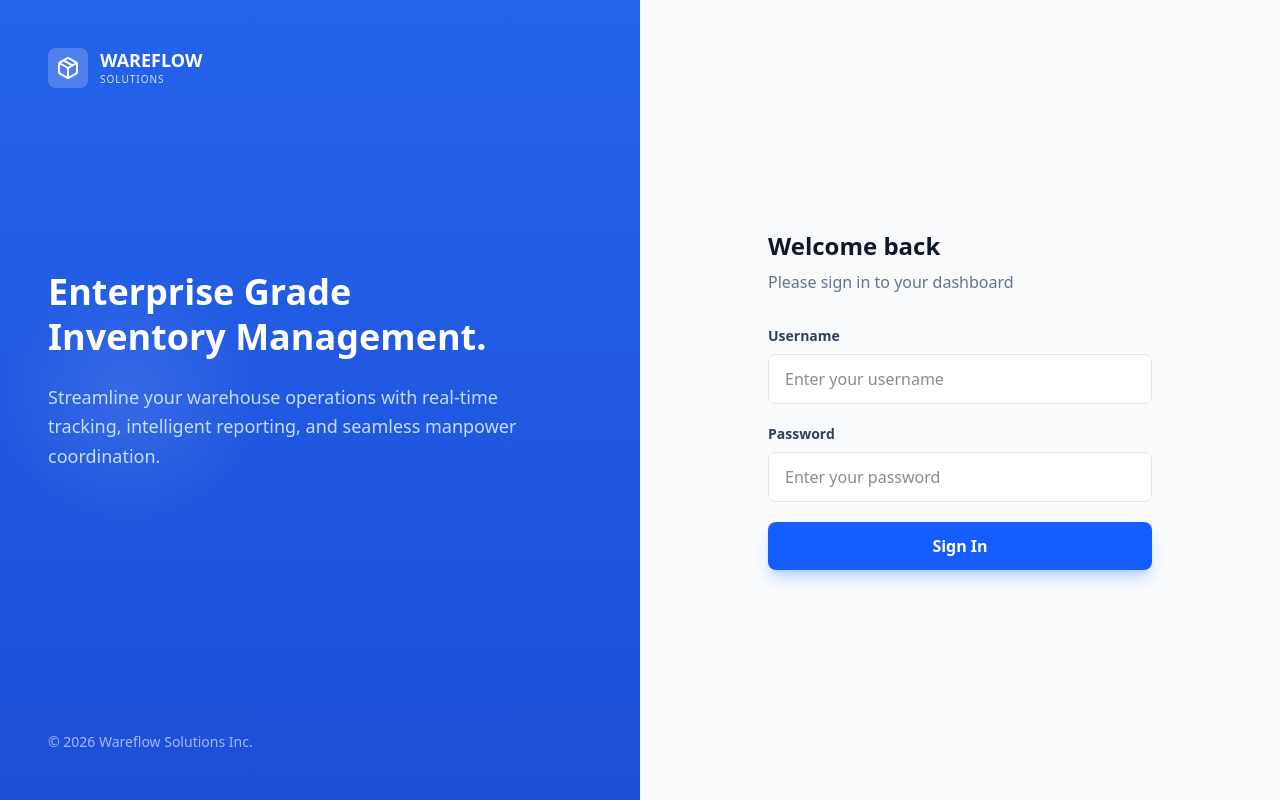
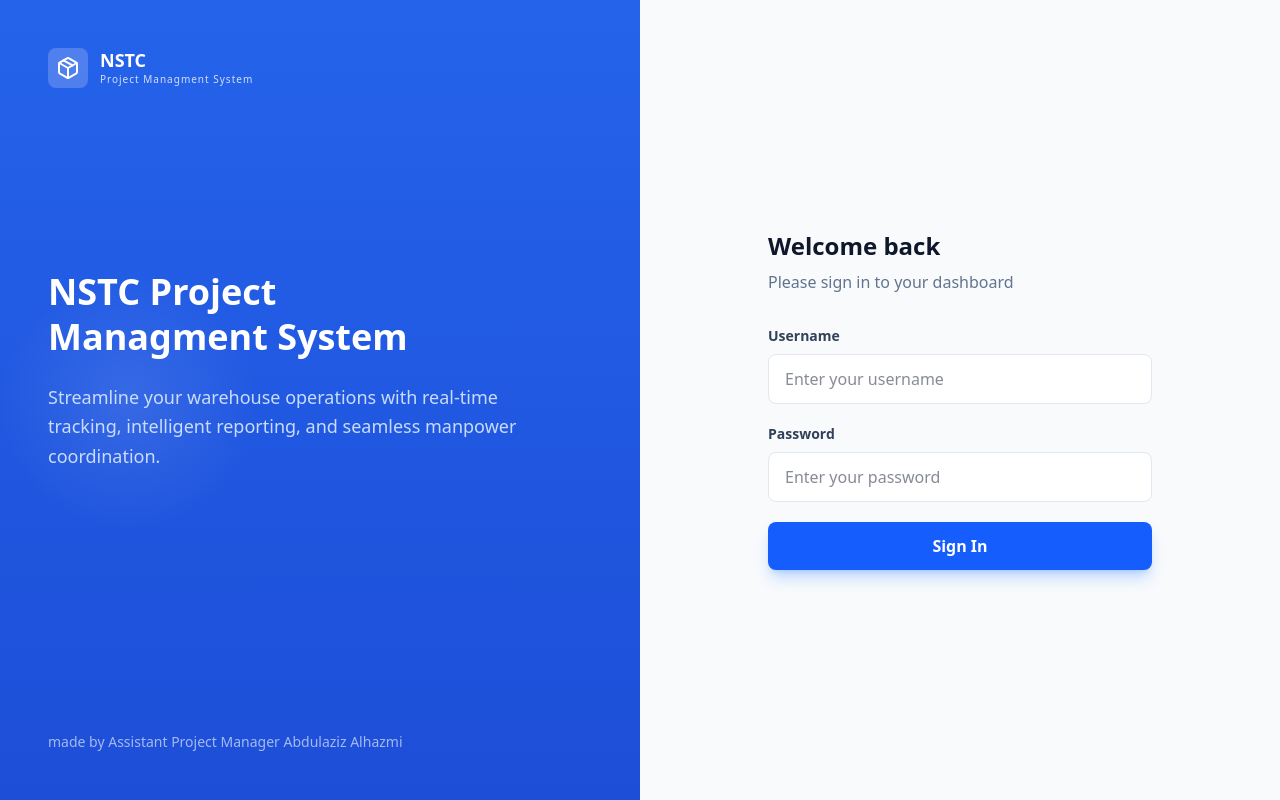
Before and after one commit to al7rbi1293-afk/warehouse-ts, a Next.js app: page /login in a window 1280 px wide. Built offline with nearby package versions, Linux system fonts and the light colour scheme.

Commit message:
chore: update branding to NSTC Project Management System

```diff
--- a/src/app/login/page.tsx
+++ b/src/app/login/page.tsx
@@ -58,15 +58,15 @@ export default function LoginPage() {
                         <svg xmlns="http://www.w3.org/2000/svg" className="w-6 h-6" viewBox="0 0 24 24" fill="none" stroke="currentColor" strokeWidth="2" strokeLinecap="round" strokeLinejoin="round"><path d="m7.5 4.27 9 5.15" /><path d="M21 8a2 2 0 0 0-1-1.73l-7-4a2 2 0 0 0-2 0l-7 4A2 2 0 0 0 3 8v8a2 2 0 0 0 1 1.73l7 4a2 2 0 0 0 2 0l7-4A2 2 0 0 0 21 16Z" /><path d="m3.3 7 8.7 5 8.7-5" /><path d="M12 22V12" /></svg>
                     </div>
                     <div>
-                        <h1 className="font-bold text-lg leading-tight">WAREFLOW</h1>
-                        <p className="text-[10px] opacity-80 tracking-widest font-medium">SOLUTIONS</p>
+                        <h1 className="font-bold text-lg leading-tight">NSTC</h1>
+                        <p className="text-[10px] opacity-80 tracking-widest font-medium">Project Managment System</p>
                     </div>
                 </div>
 
                 <div className="relative z-10 max-w-lg mb-20">
                     <h2 className="text-4xl font-bold mb-6 leading-tight">
-                        Enterprise Grade <br />
-                        Inventory Management.
+                        NSTC Project <br />
+                        Managment System
                     </h2>
                     <p className="text-blue-100 text-lg leading-relaxed opacity-90">
                         Streamline your warehouse operations with real-time tracking, intelligent reporting, and seamless manpower coordination.
@@ -74,7 +74,7 @@ export default function LoginPage() {
                 </div>
 
                 <div className="relative z-10 text-sm opacity-60">
-                    © 2026 Wareflow Solutions Inc.
+                    made by Assistant Project Manager Abdulaziz Alhazmi
                 </div>
             </div>
 
@@ -87,7 +87,7 @@ export default function LoginPage() {
                         <div className="w-10 h-10 bg-blue-100 rounded-lg flex items-center justify-center">
                             <svg xmlns="http://www.w3.org/2000/svg" className="w-6 h-6" viewBox="0 0 24 24" fill="none" stroke="currentColor" strokeWidth="2" strokeLinecap="round" strokeLinejoin="round"><path d="m7.5 4.27 9 5.15" /><path d="M21 8a2 2 0 0 0-1-1.73l-7-4a2 2 0 0 0-2 0l-7 4A2 2 0 0 0 3 8v8a2 2 0 0 0 1 1.73l7 4a2 2 0 0 0 2 0l7-4A2 2 0 0 0 21 16Z" /><path d="m3.3 7 8.7 5 8.7-5" /><path d="M12 22V12" /></svg>
                         </div>
-                        <h1 className="font-bold text-xl">WAREFLOW</h1>
+                        <h1 className="font-bold text-xl">NSTC</h1>
                     </div>
 
                     <div className="text-center lg:text-left">
```
